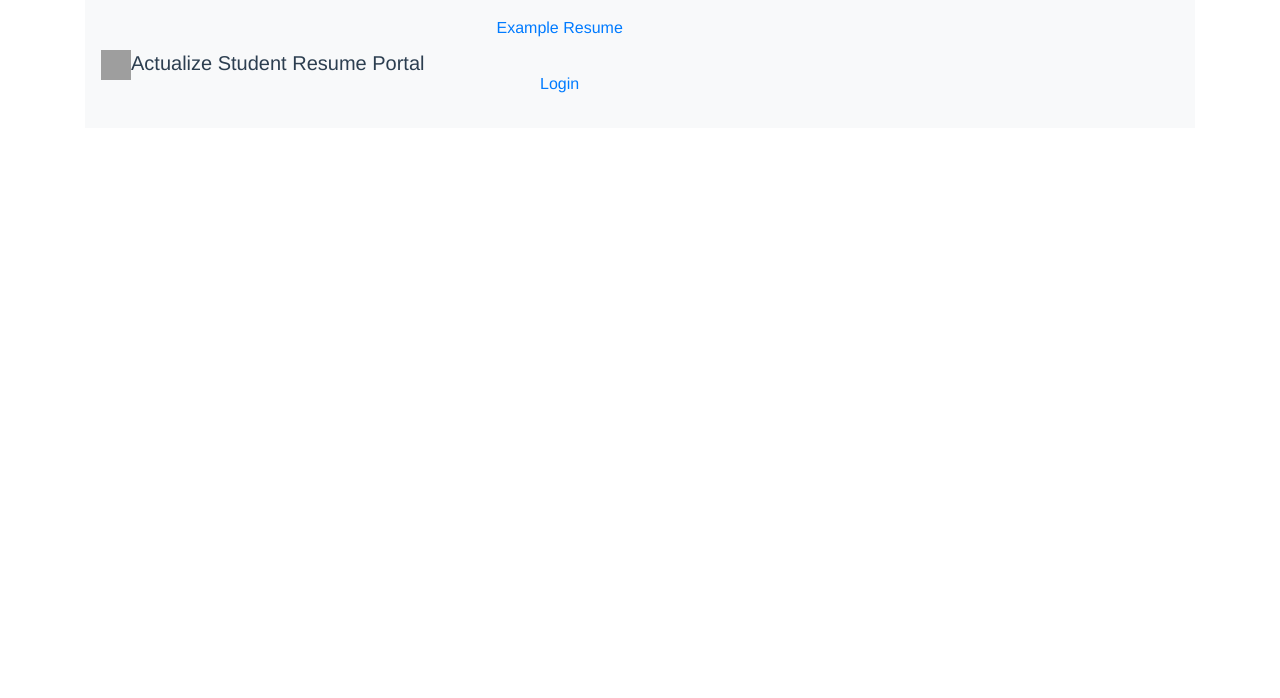
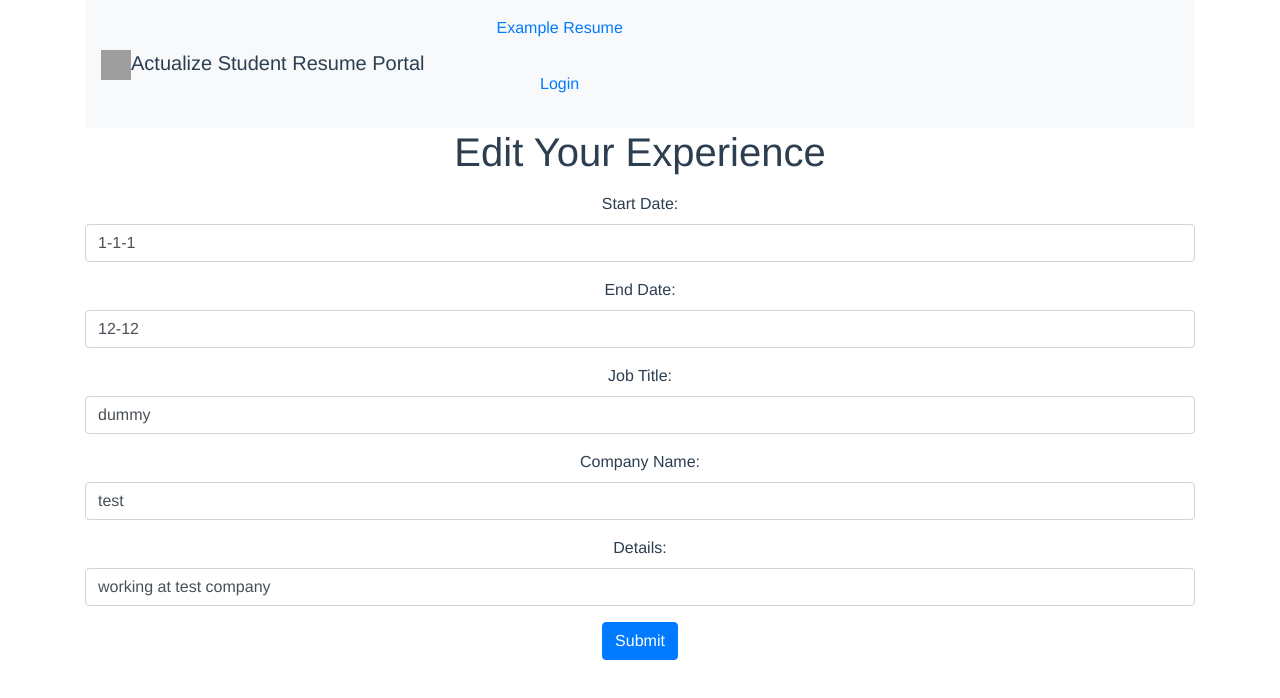
Before and after one commit to codelander-actualize/resume-student-portal-vue-app, a Vue app: page /experiences/1/edit in a window 1280 px wide. Shown: the top 698 px of the page. Built offline with nearby package versions, Linux system fonts and the light colour scheme; grey boxes are pictures that could not be loaded.

Commit message:
adds an experiences edit

```diff
--- a/src/router.js
+++ b/src/router.js
@@ -4,6 +4,7 @@ import Portal from './views/Portal.vue';
 import Logout from "./views/Logout.vue";
 import Example from './views/Example.vue';
 import StudentsShow from './views/StudentsShow.vue';
+import ExperiencesEdit from './views/ExperiencesEdit.vue';
 
 Vue.use(Router);
 
@@ -30,6 +31,11 @@ export default new Router({
       path: '/students/me',
       name: 'students-show',
       component: StudentsShow
+    },
+    {
+      path: '/experiences/:id/edit',
+      name: 'experiences-edit',
+      component: ExperiencesEdit
     }
   ]
 });
--- /dev/null
+++ b/src/views/ExperiencesEdit.vue
@@ -0,0 +1,84 @@
+<template>
+  <div class="experiences-edit">
+    <div class="container">
+      <form v-on:submit.prevent="submit()">
+        <h1>Edit Your Experience</h1>
+        <ul>
+          <li class="text-danger" v-for="error in errors">{{ error }}</li>
+        </ul>
+        <div class="form-group">
+          <label>Start Date:</label>
+          <input type="text" class="form-control" v-model="experience.start_date">
+        </div>
+        <div class="form-group">
+          <label>End Date:</label>
+          <input type="text" class="form-control" v-model="experience.end_date">
+        </div>
+        <div class="form-group">
+          <label>Job Title:</label>
+          <input type="text" class="form-control" v-model="experience.job_title">
+        </div>
+        <div class="form-group">
+          <label>Company Name:</label>
+          <input type="text" class="form-control" v-model="experience.company_name">
+        </div>
+        <div class="form-group">
+          <label>Details:</label>
+          <input type="text" class="form-control" v-model="experience.details">
+        </div>
+
+        <input type="submit" class="btn btn-primary" value="Submit">
+      </form>
+    </div>
+
+  </div>
+</template>
+
+<style>
+</style>
+
+
+<script>
+import axios from "axios";
+
+export default {
+  data: function() {
+    return {
+      experience: {
+        id: 1,
+        start_date: "1-1-1",
+        end_date: "12-12",
+        job_title: "dummy",
+        company_name: "test",
+        details: "working at test company"
+      }
+    };
+  },
+  created: function() {
+    // axios.get("/api/experiences/" + this.$route.params.id).then(response => {
+    //   console.log(response.data);
+    //   this.experience = response.data;
+    // });
+  },
+  methods: {
+    submit: function() {
+      var params = {
+        email: this.email,
+        password: this.password
+      };
+      axios
+        .post("/api/sessions", params)
+        .then(response => {
+          axios.defaults.headers.common["Authorization"] = "Bearer " + response.data.jwt;
+          localStorage.setItem("jwt", response.data.jwt);
+          this.$router.push("/users/me");
+        })
+        .catch(error => {
+          this.errors = ["Invalid email or password."];
+          this.email = "";
+          this.password = "";
+        });
+    }
+  }
+};
+</script>
--- a/src/views/StudentsShow.vue
+++ b/src/views/StudentsShow.vue
@@ -20,6 +20,7 @@
        <p>Job Title: {{experience.job_title}}</p>
        <p>Company: {{experience.company}}</p>
        <p>Details: {{experience.details}}</p>
+       <button>edit</button>
     </div>
     <h2>Education</h2>
     <div v-for="education in student.educations">
@@ -71,7 +72,7 @@ export default {
             start_date: "1-1-1",
             end_date: "12-12",
             job_title: "dummy",
-            compnay_name: "test",
+            company_name: "test",
             details: "working at test company"
           },
           {
@@ -79,7 +80,7 @@ export default {
             start_date: "12-1-1",
             end_date: "1-2-12",
             job_title: "dummy1",
-            compnay_name: "test1",
+            company_name: "test1",
             details: "working as a dummy at test company"
           }
         ],
```
